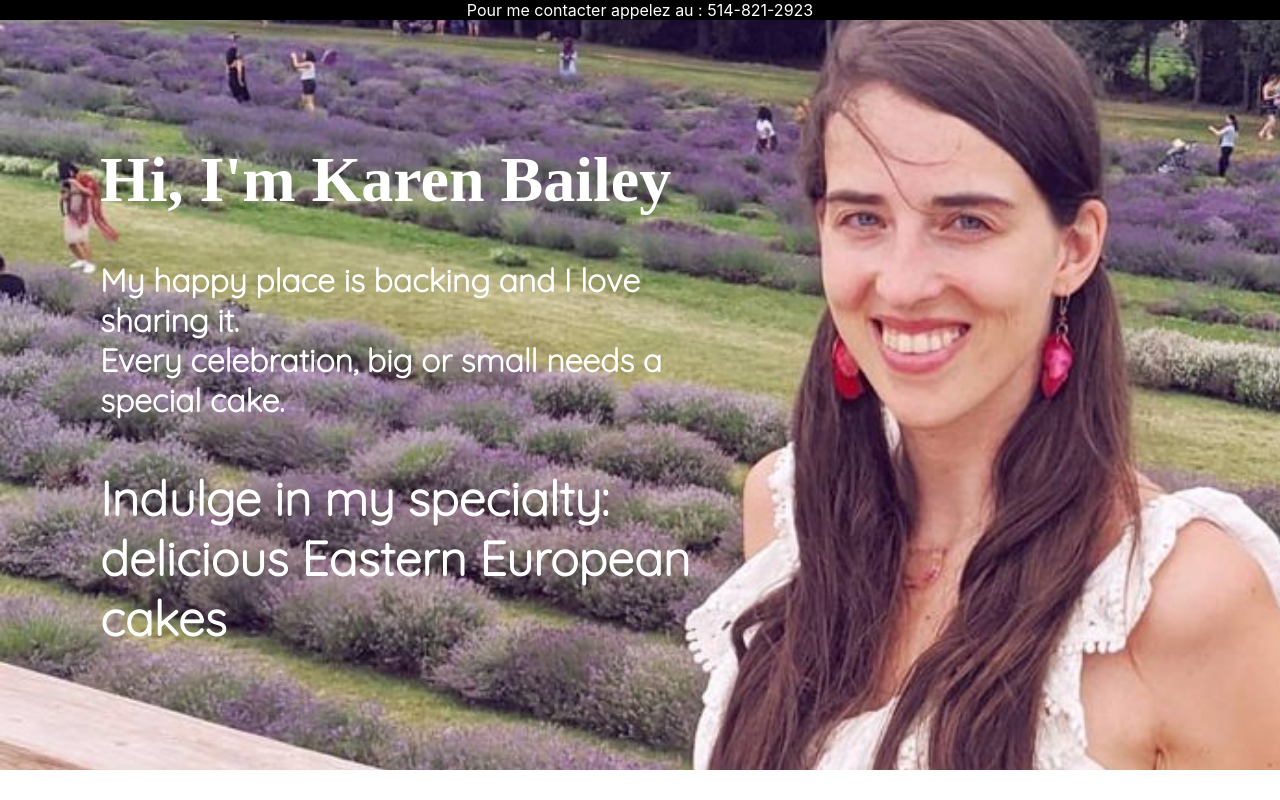
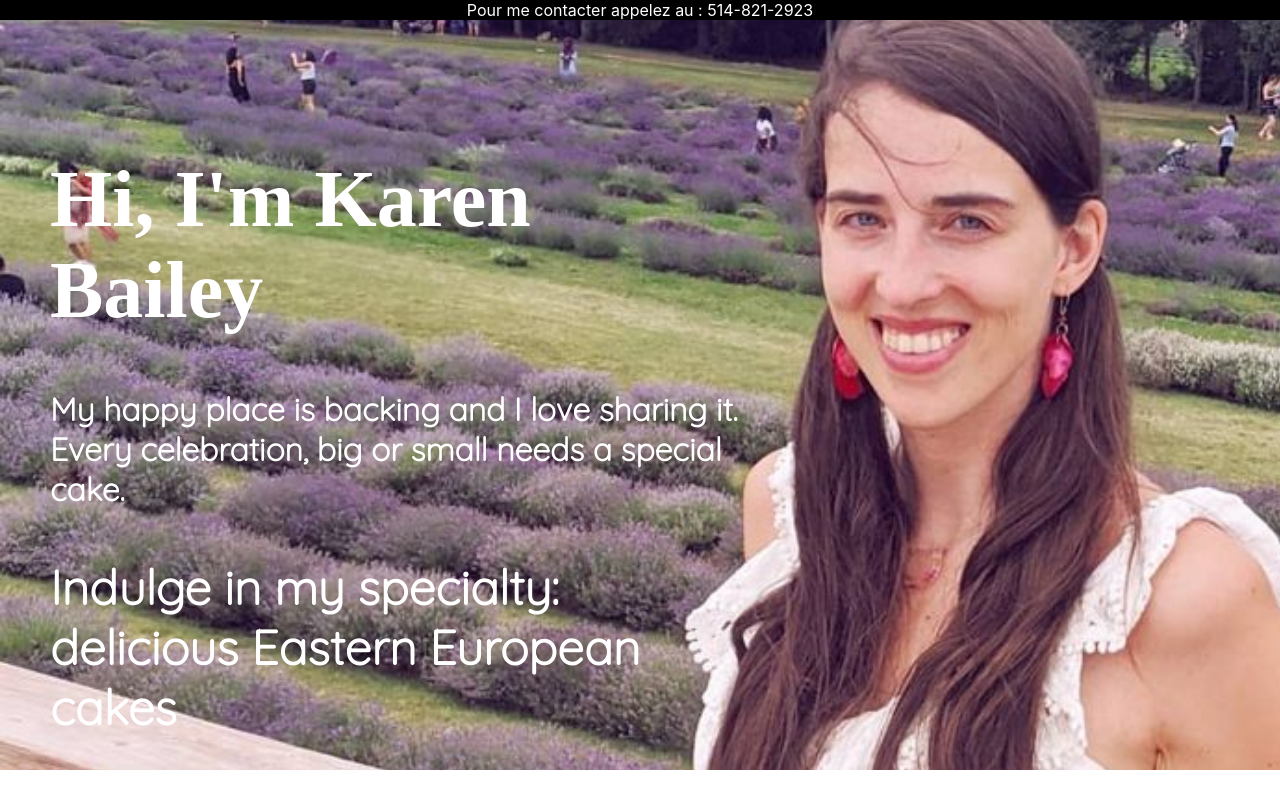
Before and after one commit to SimonGPort/gateaux-dulce, a React (Create React App) app: page / in a window 1280 px wide. Built offline with nearby package versions, Linux system fonts and the light colour scheme; a web font is replaced by a local one.

Commit message:
text top section 2

```diff
--- a/src/components/Presentation/style.js
+++ b/src/components/Presentation/style.js
@@ -18,14 +18,14 @@ export const SectionPic = styled.div``;
 export const SectionText = styled.div`
   position: absolute;
   color: white;
-  left: 100px;
+  left: 50px;
   top: 100px;
-  max-width: 600px;
+  max-width: 700px;
 `;
 
 export const TextHeader = styled.h1`
   font-family: League Script;
-  font-size: 4rem;
+  font-size: 5rem;
 `;
 
 export const TextGeneral = styled.h1`
```
